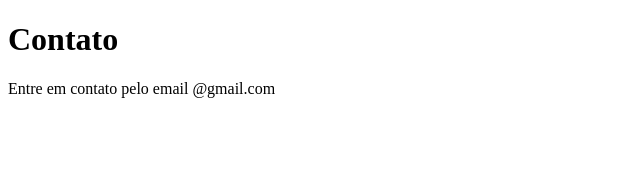
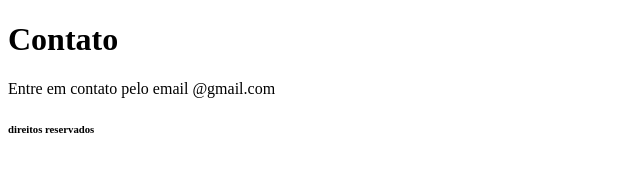
Before and after one commit to WellingtonAlves13/java-studant, a plain HTML site: page contato.html in a window 1280 px wide. Shown: the full height of the page, 0-640 px from the left. Drawn offline with Linux system fonts and the light colour scheme.

Commit message:
adicionando h5

```diff
--- a/contato.html
+++ b/contato.html
@@ -8,5 +8,6 @@
 <body>
     <h1>Contato</h1>
     <p>Entre em contato pelo email @gmail.com</p>
+    <h6>direitos reservados </h6>
 </body>
 </html>
```
